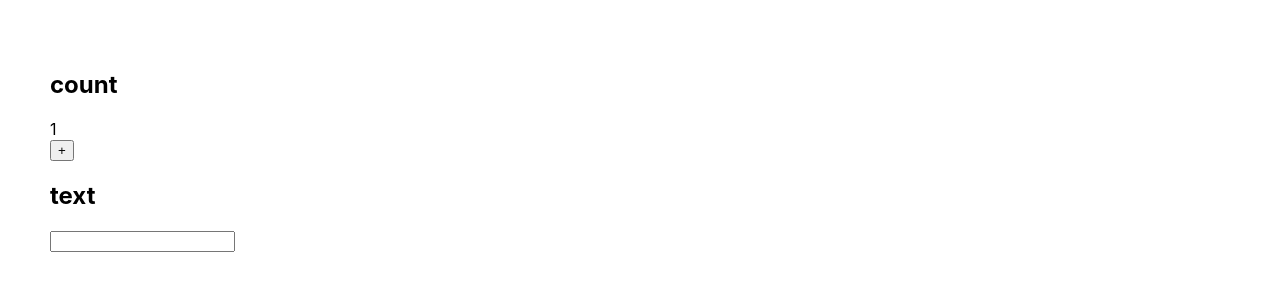
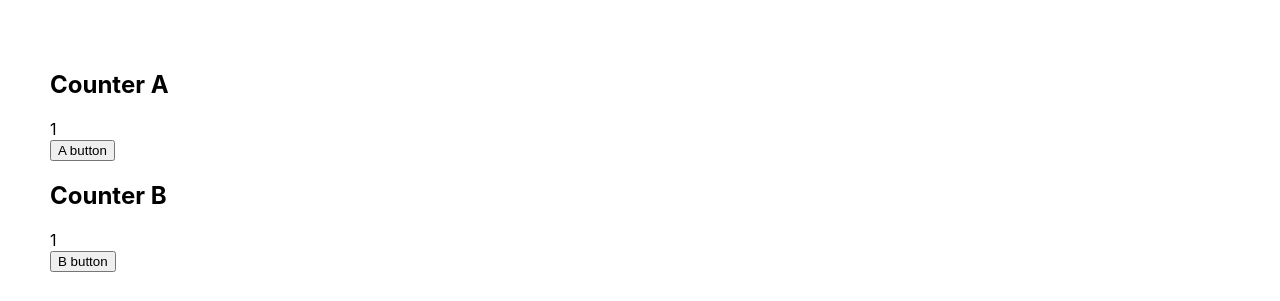
Before and after one commit to webleesu/react, a React (Create React App) app in the folder simplediary/: page / in a window 1280 px wide. Shown: the top 301 px of the page. Built offline with nearby package versions, Linux system fonts and the light colour scheme; no server answers.

Commit message:
객체 얕은 비교로 인해 계속적인 랜더링

```diff
--- a/simplediary/src/OptimizeTest.js
+++ b/simplediary/src/OptimizeTest.js
@@ -2,35 +2,47 @@
 
 import React, { useState, useEffect } from "react";
 
-const Textview = React.memo(({ text }) => {
+const CounterA = React.memo(({ count }) => {
   useEffect(() => {
-    console.log(`Update :: Text : ${text}`);
+    console.log(`CountA Update - count: ${count}`);
   });
-  return <div>{text}</div>;
+
+  return <div>{count}</div>;
 });
+const CounterB = React.memo(({ obj }) => {
+  useEffect(() => {
+    console.log(`CountB Update - count: ${obj.count}`);
+  });
 
-const Countview = React.memo(({ count }) => {
-  useEffect(() => {
-    console.log(`Update :: Count : ${count}`);
-  });
-  return <div>{count}</div>;
+  return <div>{obj.count}</div>;
 });
 
 const OptimizeTest = () => {
   const [count, setCount] = useState(1);
-  const [text, setText] = useState("");
+  const [obj, setObj] = useState({
+    count: 1,
+  });
 
   return (
     <div style={{ padding: 50 }}>
       <div>
-        <h2>count</h2>
-        <Countview count={count} />
-        <button onClick={() => setCount(count + 1)}>+</button>
+        <h2>Counter A</h2>
+        <CounterA count={count} />
+        <button onClick={() => setCount(count)}>A button</button>
       </div>
+
       <div>
-        <h2>text</h2>
-        <Textview text={text} />
-        <input value={text} onChange={(e) => setText(e.target.value)} />
+        <h2>Counter B</h2>
+        <CounterB obj={obj} />
+        <button
+          onClick={() =>
+            setObj({
+              count: obj.count,
+            })
+          }
+        >
+          B button
+        </button>
       </div>
     </div>
   );
```
Also changed, not shown: 1 other file (tests, documents, lock files or other folders).
